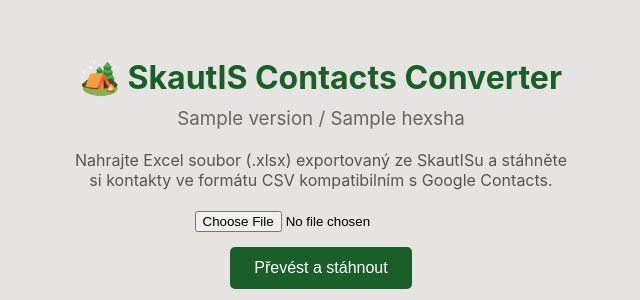
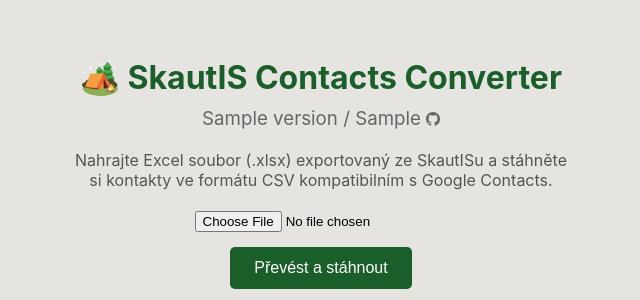
Before and after one commit to 1ukastesar/skautis-contacts, a Flask app: template templates/index.jinja in a window 1280 px wide. Shown: the part 227-527 px from the top of the page, without its empty margins (319-959 px from the left). Run offline with Flask 3, Linux system fonts and the light colour scheme; the template is opened without the code that fills it: most values are stand-ins (such as "Sample title", 1, 10 or a date in 2020).

Commit message:
feat: add link to github from version

```diff
--- a/app.py
+++ b/app.py
@@ -22,10 +22,11 @@
 
 
 def get_git_version(repo_path="."):
-    """Get version info from git (nearest tag + short commit hash)."""
+    """Get version info from git (nearest tag + short commit hash) and GitHub URL."""
     try:
         repo = Repo(repo_path)
-        hexsha = repo.head.commit.hexsha[:7]
+        hexsha = repo.head.commit.hexsha
+        hexsha_short = hexsha[:7]
 
         # Try to get the nearest tag
         try:
@@ -33,10 +34,24 @@
         except Exception:
             tag = None
 
-        return tag, hexsha
+        # Get GitHub URL from remote
+        github_url = None
+        try:
+            remote_url = repo.remote("origin").url
+            # Convert SSH URL to HTTPS
+            if remote_url.startswith("git@"):
+                # git@github.com:user/repo.git -> https://github.com/user/repo
+                remote_url = remote_url.replace(":", "/").replace("git@", "https://").replace(".git", "")
+            else:
+                remote_url = remote_url.replace(".git", "")
+            github_url = remote_url
+        except Exception:
+            pass
+
+        return tag, hexsha_short, hexsha, github_url
     except Exception as e:
         print(f"Error retrieving git info: {e}")
-        return None, None
+        return None, None, None, None
 
 
 def is_allowed_file(filename: str) -> bool:
@@ -80,7 +95,7 @@
 def index():
     """Main route for uploading and converting files."""
     delete_output()
-    version, hexsha = get_git_version()
+    version, hexsha_short, hexsha_full, github_url = get_git_version()
     error = None
 
     if request.method == "POST":
@@ -115,7 +130,7 @@
             error = "Please upload a valid Excel file (.xlsx)"
 
     return render_template(
-        "index.jinja", version=version, hexsha=hexsha, error=error
+        "index.jinja", version=version, hexsha_short=hexsha_short, hexsha_full=hexsha_full, github_url=github_url, error=error
     )
 
 
--- a/templates/index.jinja
+++ b/templates/index.jinja
@@ -73,13 +73,43 @@
             color: #888;
             font-size: 12px;
         }
+
+        .version-link {
+            color: #666;
+            text-decoration: none;
+            display: inline-flex;
+            align-items: center;
+            gap: 5px;
+            transition: color 0.2s;
+        }
+
+        .version-link:hover {
+            color: #1a5f2a;
+        }
+
+        .github-icon {
+            display: inline-block;
+            width: 14px;
+            height: 14px;
+        }
     </style>
 </head>
 <body>
     <div class="center">
         <div>
             <h1>🏕️ SkautIS Contacts Converter</h1>
-            <h3>{% if version %}{{ version }}{% endif %}{% if version and hexsha %} / {% endif %}{% if hexsha %}{{ hexsha }}{% endif %}</h3>
+            <h3>
+                {% if github_url and hexsha_full %}
+                    <a href="{{ github_url }}/commit/{{ hexsha_full }}" class="version-link" title="View commit on GitHub">
+                        {% if version %}{{ version }}{% endif %}{% if version and hexsha_short %} / {% endif %}{% if hexsha_short %}{{ hexsha_short }}{% endif %}
+                        <svg class="github-icon" viewBox="0 0 16 16" fill="currentColor" xmlns="http://www.w3.org/2000/svg">
+                            <path d="M8 0C3.58 0 0 3.58 0 8c0 3.54 2.29 6.53 5.47 7.59.4.07.55-.17.55-.38 0-.19-.01-.82-.01-1.49-2.01.37-2.53-.49-2.69-.94-.09-.23-.48-.94-.82-1.13-.28-.15-.68-.52-.01-.53.63-.01 1.08.58 1.23.82.72 1.21 1.87.87 2.33.66.07-.52.28-.87.51-1.07-1.78-.2-3.64-.89-3.64-3.95 0-.87.31-1.59.82-2.15-.08-.2-.36-1.02.08-2.12 0 0 .67-.21 2.2.82.64-.18 1.32-.27 2-.27.68 0 1.36.09 2 .27 1.53-1.04 2.2-.82 2.2-.82.44 1.1.16 1.92.08 2.12.51.56.82 1.27.82 2.15 0 3.07-1.87 3.75-3.65 3.95.29.25.54.73.54 1.48 0 1.07-.01 1.93-.01 2.2 0 .21.15.46.55.38A8.012 8.012 0 0 0 16 8c0-4.42-3.58-8-8-8z"/>
+                        </svg>
+                    </a>
+                {% else %}
+                    {% if version %}{{ version }}{% endif %}{% if version and hexsha_short %} / {% endif %}{% if hexsha_short %}{{ hexsha_short }}{% endif %}
+                {% endif %}
+            </h3>
 
             <p class="description">
                 Nahrajte Excel soubor (.xlsx) exportovaný ze SkautISu a stáhněte si kontakty
```
Also changed, not shown: 1 other file.
